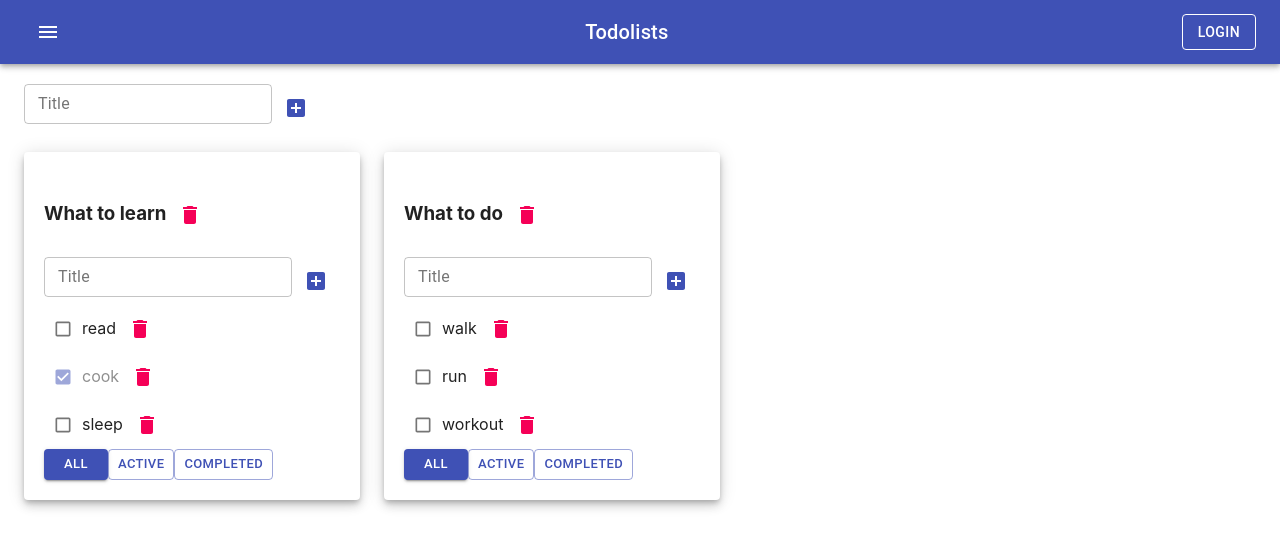
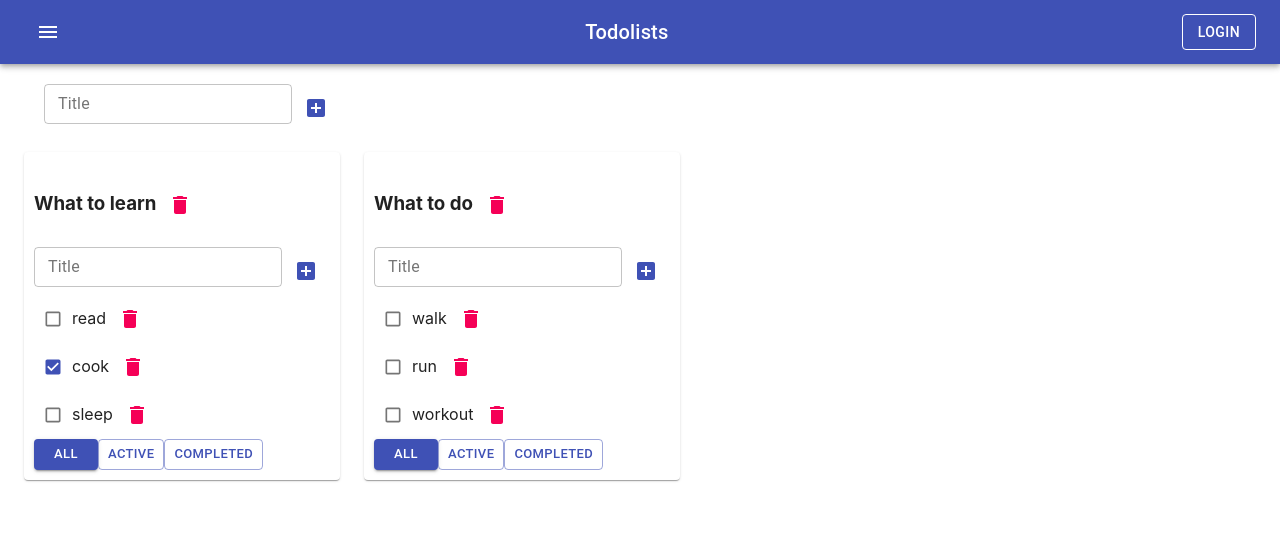
Before and after one commit to aigul-ermak/todolist, a React (Create React App) app: page / in a window 1280 px wide. Shown: the top 548 px of the page. Built offline with nearby package versions, Linux system fonts and the light colour scheme.

Commit message:
lesson 8 replace filter function

```diff
--- a/src/App.css
+++ b/src/App.css
@@ -8,15 +8,15 @@
 /*}*/
 
 
-.active-filter {
-  background-color: red;
-}
+/*.active-filter {*/
+/*  background-color: red;*/
+/*}*/
 
-.is-done {
-  opacity: 0.5;
-}
+/*.is-done {*/
+/*  opacity: 0.5;*/
+/*}*/
 
-.error {
-  border: 2px solid red;
-  outline: none;
-}
+/*.error {*/
+/*  border: 2px solid red;*/
+/*  outline: none;*/
+/*}*/
--- a/src/App.tsx
+++ b/src/App.tsx
@@ -4,7 +4,7 @@ import Todolist, {TaskType} from './Todolist';
 import {v1} from 'uuid';
 import AddItemForm from './AddItemForm';
 import {AppBar, Button, Container, Grid, IconButton, Paper, Toolbar, Typography} from '@material-ui/core';
-import {Menu} from '@material-ui/icons';
+import {AddAlarm, Menu} from '@material-ui/icons';
 
 export type TodoListType = {
     id: string
@@ -69,7 +69,6 @@ function App() {
     }
 
 
-
     function changeTodoListFilter(filter: FilterValuesType, todoListID: string) {
         setTodoLists(todoLists.map(tl => tl.id === todoListID ? {...tl, filter: filter} : tl))
     }
@@ -96,42 +95,8 @@ function App() {
         setTodoLists(todoLists.map(tl => tl.id === todoListID ? {...tl, title: title} : tl))
     }
 
-
-    function getFilteredTasks(tl: TodoListType) {
-        switch (tl.filter) {
-            case 'active':
-                return tasks[tl.id].filter(t => !t.isDone)
-            case 'completed':
-                return tasks[tl.id].filter(t => t.isDone)
-            default:
-                return tasks[tl.id]
-        }
-    }
-
-    const todoListComponents = todoLists.map(tl => {
-        const tasksForTodoList = getFilteredTasks(tl)
-        return (
-            <Grid item>
-                <Paper elevation={6} style={{padding: '20px'}}>
-                    <Todolist
-                        todoListID={tl.id}
-                        key={tl.id}
-                        title={tl.title}
-                        tasks={tasksForTodoList}
-                        removeTask={removeTask}
-                        changeTodoListFilter={changeTodoListFilter}
-                        addTask={addTask}
-                        filter={tl.filter}
-                        changeTaskStatus={changeTaskStatus}
-                        removeTodoList={removeTodoList}
-                        changeTaskTitle={changeTaskTitle}
-                        changeTodoListTitle={changeTodoListTitle}/>
-                </Paper>
-            </Grid>
-        )
-    })
     return (
-        <div>
+        <div className="App">
             <AppBar position={'static'}>
                 <Toolbar style={{justifyContent: 'space-between'}}>
                     <IconButton color={'inherit'}>
@@ -147,17 +112,52 @@ function App() {
                 </Toolbar>
             </AppBar>
             <Container fixed>
-                <Grid container style={{padding: '20px 0'}}>
+                <Grid container style={{padding: '20px'}}>
                     <AddItemForm addItem={addTodoList}/>
                 </Grid>
                 <Grid container spacing={3}>
-                    {todoListComponents}
+                    {
+                        todoLists.map(tl => {
+                            let allTodolistTasks = tasks[tl.id];
+                            let tasksForTodolist = allTodolistTasks;
+
+                            if (tl.filter === 'active') {
+                                tasksForTodolist = allTodolistTasks.filter(t => t.isDone === false)
+                            }
+                            if (tl.filter === 'completed') {
+                                tasksForTodolist = allTodolistTasks.filter(t => t.isDone === true)
+                            }
+                            return <Grid item>
+                                <Paper style={{padding: '10px'}}>
+                                    <Todolist
+                                        todoListID={tl.id}
+                                        key={tl.id}
+                                        title={tl.title}
+                                        tasks={tasksForTodolist}
+                                        removeTask={removeTask}
+                                        changeTodoListFilter={changeTodoListFilter}
+                                        addTask={addTask}
+                                        filter={tl.filter}
+                                        changeTaskStatus={changeTaskStatus}
+                                        removeTodoList={removeTodoList}
+                                        changeTaskTitle={changeTaskTitle}
+                                        changeTodoListTitle={changeTodoListTitle}
+                                    />
+                                </Paper>
+                            </Grid>
+                        })
+                    }
                 </Grid>
-
             </Container>
-
         </div>
-    )
+    );
 }
 
+//     </div>
+//     </Grid>
+//     <Grid container spacing={3}>
+// {todoListComponents}
+//     </Grid>
+
+
 export default App;
```
Also changed, not shown: src/State/todolists-reducer.ts (+4 -18 lines).
